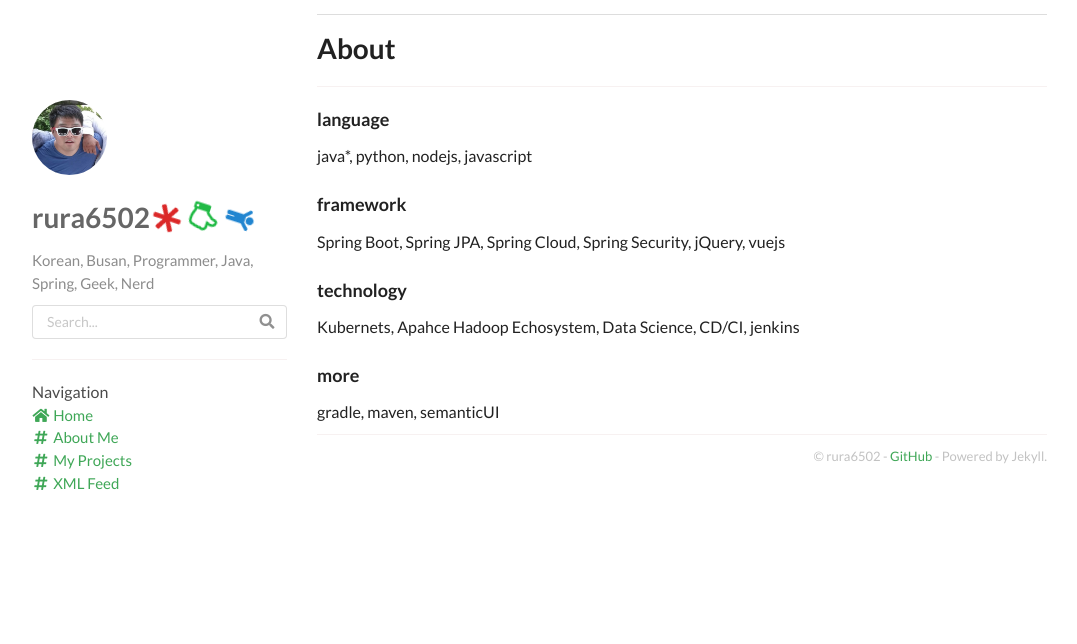
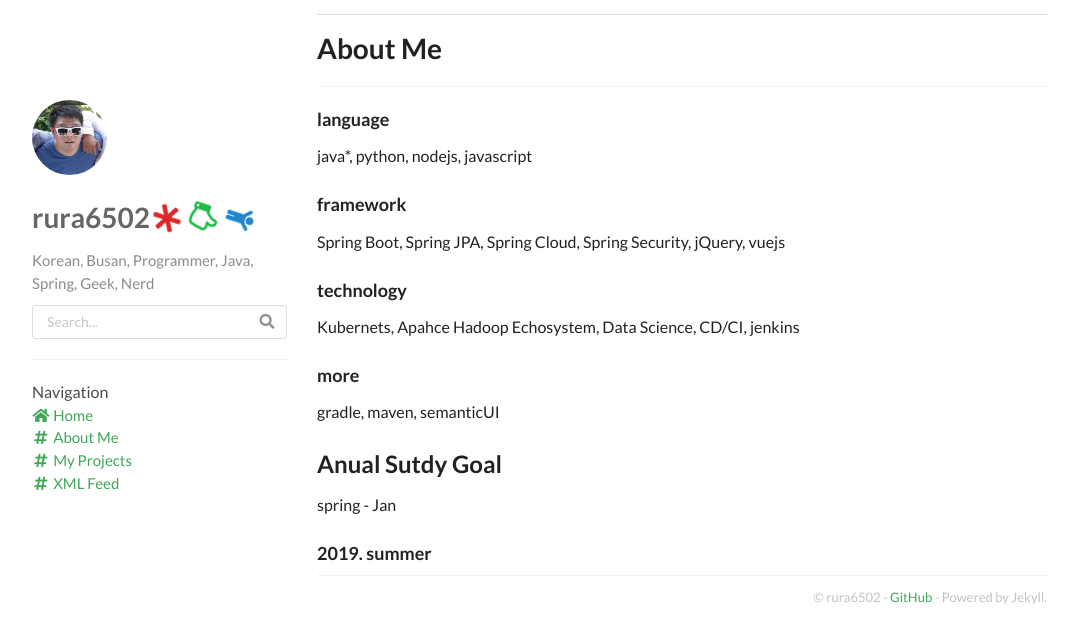
Before and after one commit to rura6502/rura6502.github.io, a Jekyll site: the page built from about.md, in a window 1280 px wide. Shown: the top 644 px of the page, without its empty margins (53-1130 px from the left). Built offline with Jekyll 4.4.1, drawn with Linux system fonts in a browser that asks for light colours; nearby versions of some CDN libraries.

Commit message:
about.md updated from https://stackedit.io/

```diff
--- a/about.md
+++ b/about.md
@@ -1,6 +1,6 @@
 ---
 layout: page
-title: About
+title: About Me
 permalink: /about/
 comments: true
 ---
@@ -19,3 +19,12 @@ Kubernets, Apahce Hadoop Echosystem, Data Science, CD/CI, jenkins
 ### more
 
 gradle, maven, semanticUI
+
+## Anual Sutdy Goal
+
+spring - Jan
+
+### 2019. summer
+<!--stackedit_data:
+eyJoaXN0b3J5IjpbLTczMDYzNzE2XX0=
+-->
```
